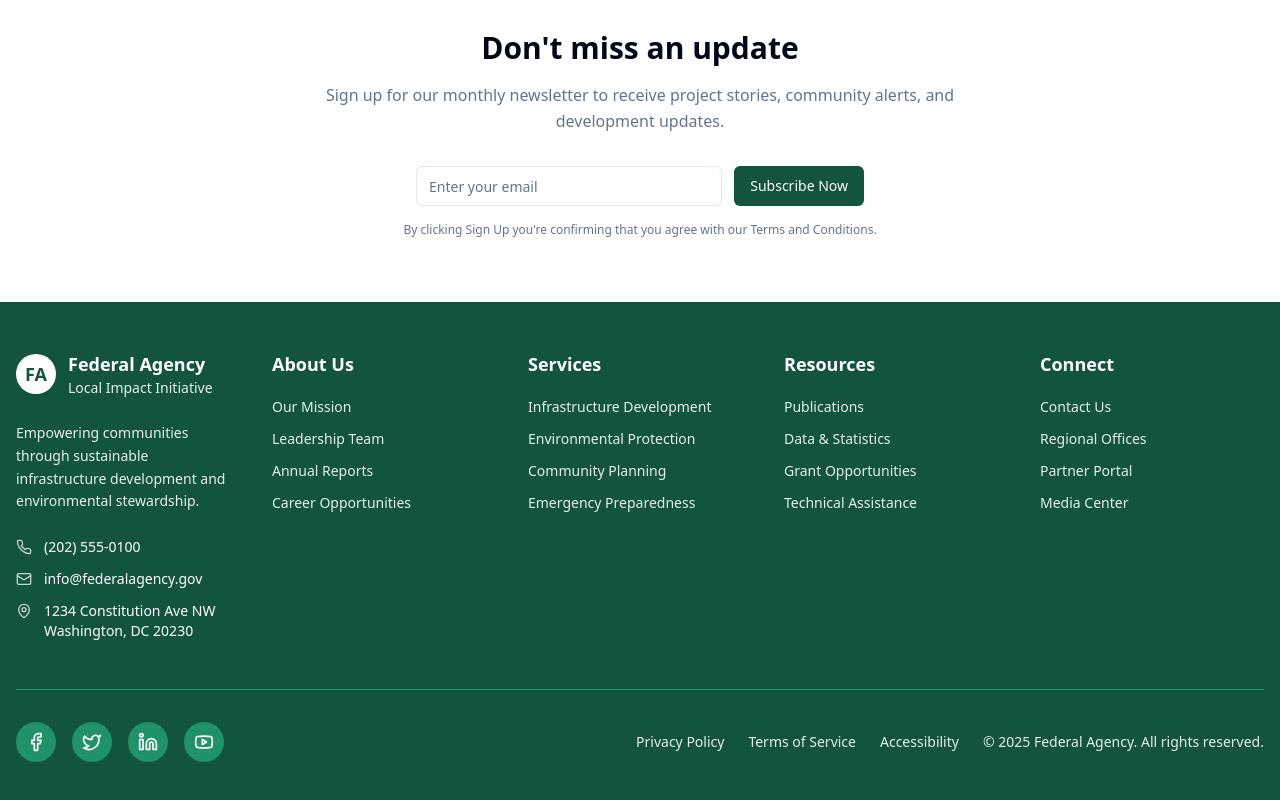
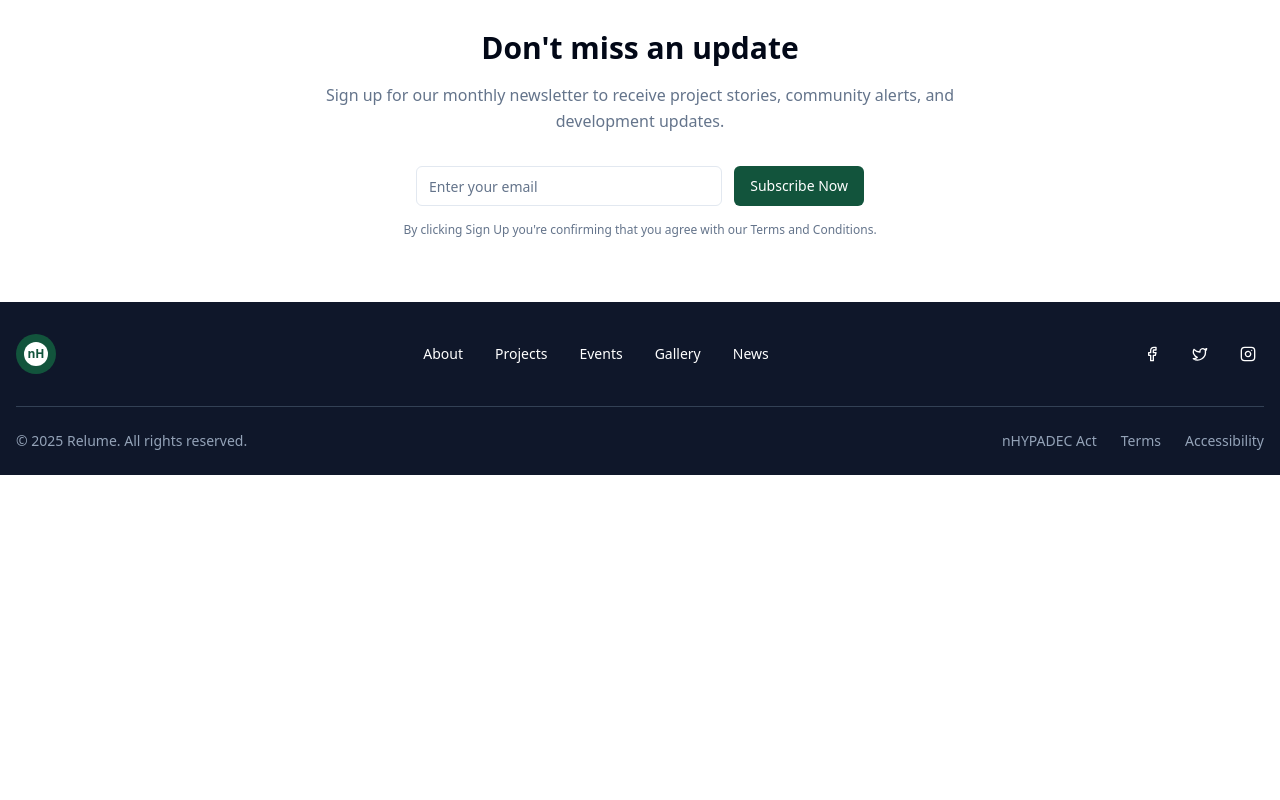
Before and after one commit to softdiddy/react-zen-canvas, a React (Vite) app: page /news in a window 1280 px wide. Shown: the part 1904-2704 px from the top of the page. After the commit the page ends 2379 px from the top, so only its background shows below. Built offline with nearby package versions, Linux system fonts and the light colour scheme.

Commit message:
Update footer component

```diff
--- a/src/components/Footer.jsx
+++ b/src/components/Footer.jsx
@@ -1,123 +1,95 @@
-import { Mail, Phone, MapPin, Facebook, Twitter, Linkedin, Youtube } from 'lucide-react';
+import { Facebook, Twitter, Instagram } from 'lucide-react';
+import { Link } from 'react-router-dom';
 
 const Footer = () => {
-  const footerLinks = {
-    'About Us': [
-      { name: 'Our Mission', href: '#' },
-      { name: 'Leadership Team', href: '#' },
-      { name: 'Annual Reports', href: '#' },
-      { name: 'Career Opportunities', href: '#' }
-    ],
-    'Services': [
-      { name: 'Infrastructure Development', href: '#' },
-      { name: 'Environmental Protection', href: '#' },
-      { name: 'Community Planning', href: '#' },
-      { name: 'Emergency Preparedness', href: '#' }
-    ],
-    'Resources': [
-      { name: 'Publications', href: '#' },
-      { name: 'Data & Statistics', href: '#' },
-      { name: 'Grant Opportunities', href: '#' },
-      { name: 'Technical Assistance', href: '#' }
-    ],
-    'Connect': [
-      { name: 'Contact Us', href: '#' },
-      { name: 'Regional Offices', href: '#' },
-      { name: 'Partner Portal', href: '#' },
-      { name: 'Media Center', href: '#' }
-    ]
-  };
+  const navLinks = [
+    { name: 'About', href: '/about' },
+    { name: 'Projects', href: '#projects' },
+    { name: 'Events', href: '/events' },
+    { name: 'Gallery', href: '/gallery' },
+    { name: 'News', href: '/news' }
+  ];
 
   const socialLinks = [
     { icon: Facebook, href: '#', label: 'Facebook' },
     { icon: Twitter, href: '#', label: 'Twitter' },
-    { icon: Linkedin, href: '#', label: 'LinkedIn' },
-    { icon: Youtube, href: '#', label: 'YouTube' }
+    { icon: Instagram, href: '#', label: 'Instagram' }
+  ];
+
+  const legalLinks = [
+    { name: 'nHYPADEC Act', href: '#' },
+    { name: 'Terms', href: '#' },
+    { name: 'Accessibility', href: '#' }
   ];
 
   return (
-    <footer className="bg-primary text-primary-foreground">
-      <div className="container mx-auto px-4 py-12">
-        <div className="grid lg:grid-cols-5 gap-8">
-          {/* Brand Section */}
-          <div className="lg:col-span-1">
-            <div className="flex items-center space-x-3 mb-6">
-              <div className="w-10 h-10 bg-primary-foreground rounded-full flex items-center justify-center">
-                <span className="text-primary font-bold text-lg">FA</span>
-              </div>
-              <div>
-                <h3 className="font-bold text-lg">Federal Agency</h3>
-                <p className="text-sm opacity-90">Local Impact Initiative</p>
-              </div>
-            </div>
-
-            <p className="text-sm opacity-90 leading-relaxed mb-6">
-              Empowering communities through sustainable infrastructure development and environmental stewardship.
-            </p>
-
-            {/* Contact Info */}
-            <div className="space-y-3 text-sm">
-              <div className="flex items-center space-x-3">
-                <Phone className="w-4 h-4 opacity-75" />
-                <span>(202) 555-0100</span>
-              </div>
-              <div className="flex items-center space-x-3">
-                <Mail className="w-4 h-4 opacity-75" />
-                <span>info@federalagency.gov</span>
-              </div>
-              <div className="flex items-start space-x-3">
-                <MapPin className="w-4 h-4 opacity-75 mt-0.5" />
-                <span>1234 Constitution Ave NW<br />Washington, DC 20230</span>
+    <footer className="bg-slate-900 text-white">
+      <div className="container mx-auto px-4">
+        {/* Main Footer Content */}
+        <div className="flex flex-col md:flex-row items-center justify-between py-8 border-b border-slate-700">
+          {/* Logo */}
+          <div className="flex items-center space-x-3 mb-6 md:mb-0">
+            <div className="w-10 h-10 bg-primary rounded-full flex items-center justify-center">
+              <div className="w-6 h-6 bg-white rounded-full flex items-center justify-center">
+                <span className="text-primary font-bold text-xs">nH</span>
               </div>
             </div>
           </div>
 
-          {/* Links Sections */}
-          {Object.entries(footerLinks).map(([category, links]) => (
-            <div key={category}>
-              <h4 className="font-bold text-lg mb-4">{category}</h4>
-              <ul className="space-y-2">
-                {links.map((link) => (
-                  <li key={link.name}>
+          {/* Navigation Links */}
+          <nav className="flex flex-wrap justify-center gap-6 md:gap-8 mb-6 md:mb-0">
+            {navLinks.map((link) => (
+              link.href.startsWith('/') ? (
+                <Link
+                  key={link.name}
+                  to={link.href}
+                  className="text-sm font-medium hover:text-primary transition-colors"
+                >
+                  {link.name}
+                </Link>
+              ) : (
                 <a
+                  key={link.name}
                   href={link.href}
-                      className="text-sm opacity-90 hover:opacity-100 transition-opacity"
+                  className="text-sm font-medium hover:text-primary transition-colors"
                 >
                   {link.name}
                 </a>
-                  </li>
+              )
             ))}
-              </ul>
-            </div>
-          ))}
-        </div>
+          </nav>
 
-        {/* Social Links & Bottom Section */}
-        <div className="border-t border-primary-light mt-12 pt-8">
-          <div className="flex flex-col md:flex-row justify-between items-center">
-            <div className="flex space-x-4 mb-4 md:mb-0">
+          {/* Social Links */}
+          <div className="flex space-x-4">
             {socialLinks.map((social) => (
               <a
                 key={social.label}
                 href={social.href}
-                  className="w-10 h-10 bg-primary-light rounded-full flex items-center justify-center hover:bg-primary-foreground hover:text-primary transition-colors"
+                className="w-8 h-8 flex items-center justify-center hover:text-primary transition-colors"
                 aria-label={social.label}
               >
-                  <social.icon className="w-5 h-5" />
+                <social.icon className="w-4 h-4" />
               </a>
             ))}
           </div>
+        </div>
 
-            <div className="flex flex-col md:flex-row items-center space-y-2 md:space-y-0 md:space-x-6 text-sm opacity-90">
-              <div className="flex space-x-6">
-                <a href="#" className="hover:opacity-100 transition-opacity">Privacy Policy</a>
-                <a href="#" className="hover:opacity-100 transition-opacity">Terms of Service</a>
-                <a href="#" className="hover:opacity-100 transition-opacity">Accessibility</a>
+        {/* Bottom Section */}
+        <div className="flex flex-col md:flex-row items-center justify-between py-6 text-sm text-slate-400">
+          <div className="mb-4 md:mb-0">
+            © 2025 Relume. All rights reserved.
           </div>
-              <div>
-                <span>© 2025 Federal Agency. All rights reserved.</span>
-              </div>
-            </div>
+
+          <div className="flex flex-wrap justify-center gap-4 md:gap-6">
+            {legalLinks.map((link) => (
+              <a
+                key={link.name}
+                href={link.href}
+                className="hover:text-white transition-colors"
+              >
+                {link.name}
+              </a>
+            ))}
           </div>
         </div>
       </div>
```
Lines whose indentation alone changed are shown as unchanged.
